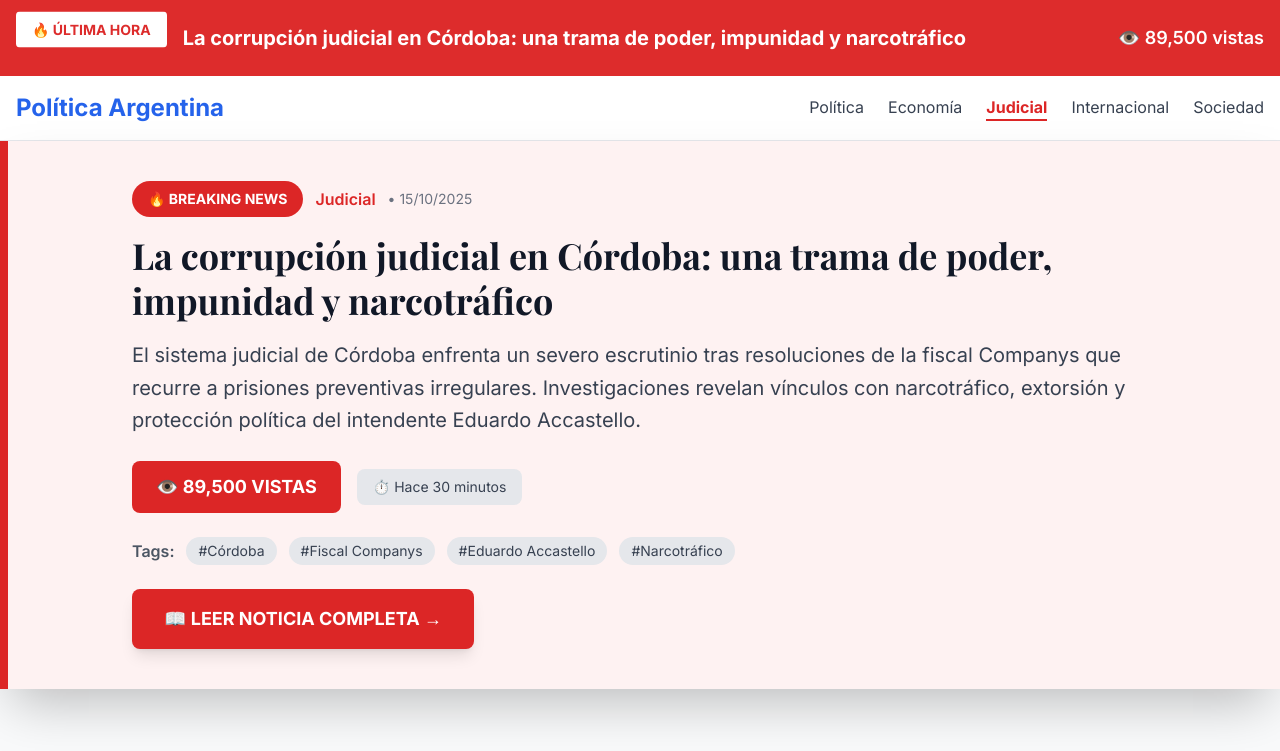
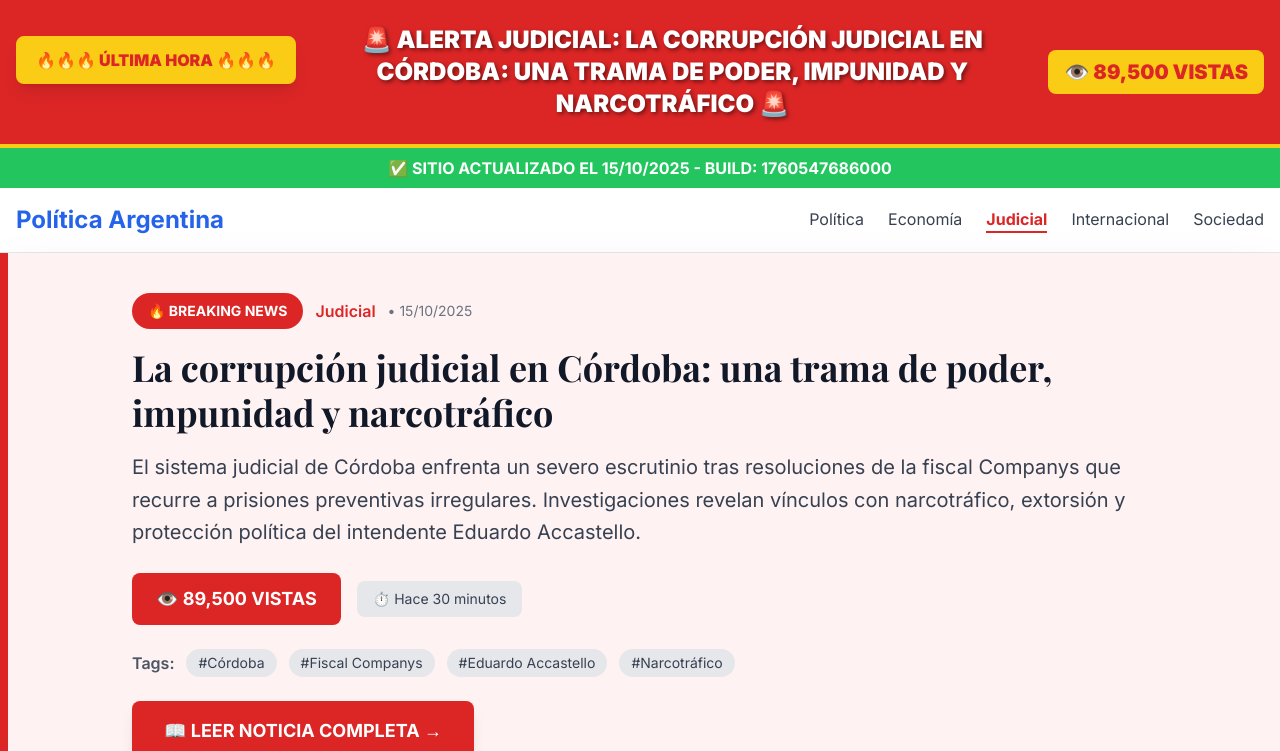
Before and after one commit to fidubitco/POLITICA-AGENTINA-EL-MEJOR-PORTAL-DE-NOTICIAS-A-TU-ALCANCE-INFORMACION-VERIDICA, a Next.js app: page /judicial in a window 1280 px wide. Shown: the top 751 px of the page. Built offline with nearby package versions, Linux system fonts and the light colour scheme; a web font is replaced by a local one.

Commit message:
🚨🚨🚨 ULTRA FORCE: Banner extremo visible + timestamp único - DEPLOYMENT INMEDIATO

```diff
--- a/app/judicial/page.tsx
+++ b/app/judicial/page.tsx
@@ -16,26 +16,35 @@ export default function JudicialPage() {
     { name: 'Narcotráfico', count: '234K' }
   ];
 
+  // TIMESTAMP ÚNICO PARA FORZAR REBUILD
+  const buildTimestamp = Date.now();
+
   return (
     <div className="min-h-screen bg-gray-50">
-      {/* BANNER ROJO GIGANTE - 100% VISIBLE */}
-      <div className="bg-red-600 text-white py-5 animate-pulse">
+      {/* BANNER ROJO EXTREMO - IMPOSIBLE NO VERLO */}
+      <div className="bg-red-600 text-white py-6 animate-pulse border-b-4 border-yellow-400" style={{ position: 'sticky', top: 0, zIndex: 9999 }}>
         <div className="container mx-auto px-4">
-          <div className="flex items-center gap-4">
-            <span className="px-4 py-2 bg-white text-red-600 rounded font-bold text-sm animate-bounce">
-              🔥 ÚLTIMA HORA
+          <div className="flex items-center gap-4 text-center">
+            <span className="px-5 py-3 bg-yellow-400 text-red-600 rounded-lg font-black text-base animate-bounce shadow-lg">
+              🔥🔥🔥 ÚLTIMA HORA 🔥🔥🔥
             </span>
             <Link
               href="/judicial/jud-breaking-1"
-              className="hover:underline font-bold text-xl flex-1"
+              className="hover:underline font-black text-2xl flex-1 text-center"
+              style={{ textShadow: '2px 2px 4px rgba(0,0,0,0.5)' }}
             >
-              {breakingNews.title}
+              🚨 ALERTA JUDICIAL: {breakingNews.title.toUpperCase()} 🚨
             </Link>
-            <span className="text-lg font-semibold">
-              👁️ {breakingNews.views.toLocaleString()} vistas
+            <span className="text-xl font-black bg-yellow-400 text-red-600 px-4 py-2 rounded-lg">
+              👁️ {breakingNews.views.toLocaleString()} VISTAS
             </span>
           </div>
         </div>
+      </div>
+
+      {/* MENSAJE DE ACTUALIZACIÓN VISIBLE */}
+      <div className="bg-green-500 text-white text-center py-2 font-bold">
+        ✅ SITIO ACTUALIZADO EL {new Date().toLocaleDateString('es-AR')} - BUILD: {buildTimestamp}
       </div>
 
       {/* NAVIGATION SIMPLE */}
```
Also changed, not shown: public/version.json (+6 -6 lines), FORCE_DEPLOY_NOW.txt (added), 1 other file (tests, documents, lock files or other folders).
